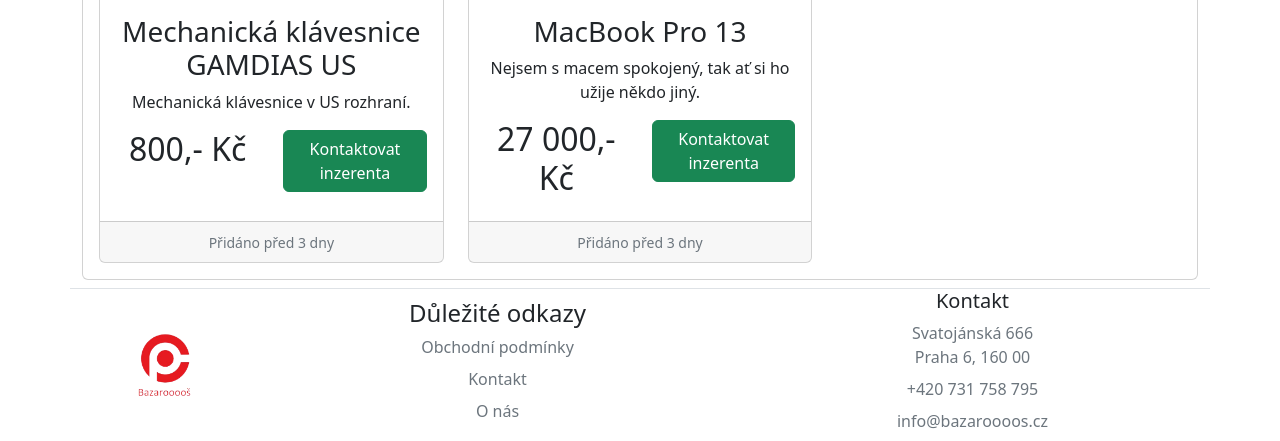
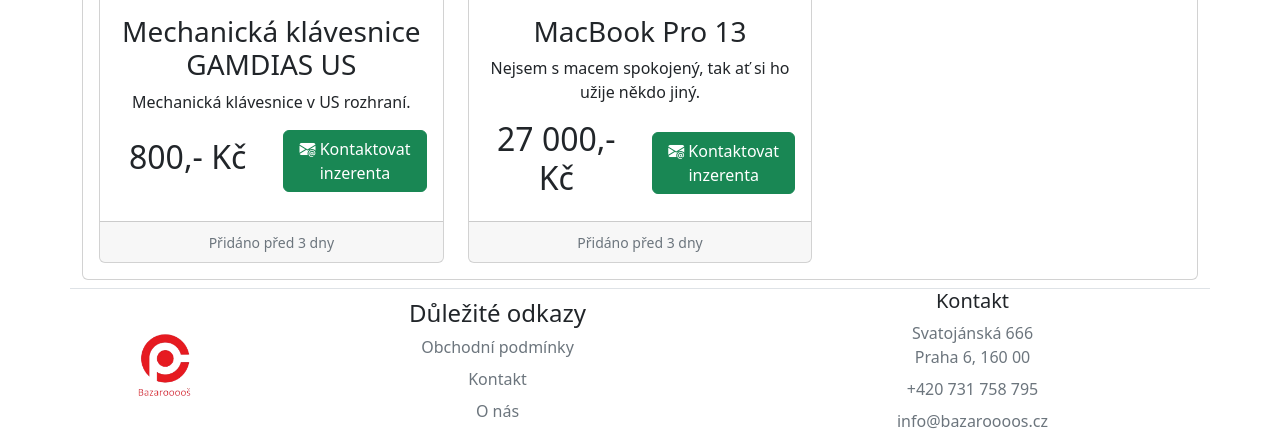
Before and after one commit to Jalquin/bazar, a PHP site: page / in a window 1280 px wide. Shown: the part 2243-2684 px from the top of the page. Run offline with PHP 8.4, Linux system fonts and the light colour scheme.

Commit message:
Version 1.5

```diff
--- a/contact.html
+++ b/contact.html
@@ -113,7 +113,7 @@
                     <div class="col-12 col-lg-6">
                         <div class="form-group">
                             <div class="mb-2">
-                                <label class="form-label" for="email">E-mail</label>
+                                <label class="form-label" for="email"><i class="bi bi-envelope-at"></i> E-mail</label>
                                 <input class="form-control" id="email" name="email" placeholder="name@example.com"
                                        required=""
                                        type="email">
--- a/css/style.css
+++ b/css/style.css
@@ -38,3 +38,8 @@
     width: auto;
     height: 70px;
 }
+
+.card-img-top {
+    object-fit: contain;
+    max-height:300px;
+}
--- a/faq.html
+++ b/faq.html
@@ -108,7 +108,7 @@
             <form class="col">
                 <div class="form-floating mb-3">
                     <input class="form-control" id="floatingInput" placeholder="name@example.com" type="email">
-                    <label for="floatingInput">Email</label>
+                    <label for="floatingInput"><i class="bi bi-envelope-at"></i> E-mail</label>
                 </div>
 
                 <div class="form-floating mb-3">
--- a/forgot.html
+++ b/forgot.html
@@ -51,12 +51,12 @@
             <h1>Zapomenuté heslo</h1>
             <form>
                 <div class="mb-3">
-                    <label class="form-label" for="email">Email</label>
+                    <label class="form-label" for="email"><i class="bi bi-envelope-at"></i> E-mail</label>
                     <input class="form-control" id="email" type="email">
                 </div>
                 <a class="btn btn-primary" href="profile.html">Odeslat</a>
             </form>
-            <a class="btn btn-link" href="login.html">Přihlásit se</a>
+            <a class="btn btn-link" href="login.html"><i class="bi bi-box-arrow-in-right"></i> Přihlásit se</a>
             <a class="btn btn-link" href="register.html">Registrovat</a>
         </div>
         <div class="col-12 col-lg-6">
--- a/index.html
+++ b/index.html
@@ -135,13 +135,13 @@
                         <div class="col">
                             <div class="card h-100">
                                 <img alt="Razer Viper" class="card-img-top"
-                                     src="https://dl.razerzone.com/OSvC/1028-1-en-v1.png">
+                                     src="https://cdn.myshoptet.com/usr/www.dashop.cz/user/shop/big/5270-1_1500x1000-4.png?602513f7">
                                 <div class="card-body">
                                     <h3 class="card-title">Razer Viper</h3>
                                     <p class="card-text">Produkt byl majitelem pouze rozbalen. Zboží je nepoužité.</p>
-                                    <div class="row">
+                                    <div class="row align-items-center">
                                         <div class="col h2">600,- Kč</div>
-                                        <div class="col"><a class="btn btn-success" href="#">Kontaktovat inzerenta</a>
+                                        <div class="col"><a class="btn btn-success" href="#"><i class="bi bi-envelope-at-fill"></i> Kontaktovat inzerenta</a>
                                         </div>
                                     </div>
                                 </div>
@@ -154,13 +154,13 @@
                             <div class="card h-100">
                                 <img alt="TUF GAMING Monitor"
                                      class="card-img-top"
-                                     src="https://interlink-static1.tsbohemia.cz/asus-tuf-gaming-vg27aq_ig343409.jpg">
+                                     src="https://www.penta.cz/asus-tuf-gaming-vg249q-new_ie13525472.jpg">
                                 <div class="card-body">
                                     <h3 class="card-title">TUF GAMING Monitor</h3>
                                     <p class="card-text">Přešel jsem na novější model. Monitor slouží bezchybně.</p>
-                                    <div class="row">
+                                    <div class="row align-items-center">
                                         <div class="col h2">1 700,- Kč</div>
-                                        <div class="col"><a class="btn btn-success" href="#">Kontaktovat inzerenta</a>
+                                        <div class="col"><a class="btn btn-success" href="#"><i class="bi bi-envelope-at-fill"></i> Kontaktovat inzerenta</a>
                                         </div>
                                     </div>
                                 </div>
@@ -173,14 +173,14 @@
                             <div class="card h-100">
                                 <img alt="Počítač DEL s monitorem, klávesnicí a myší"
                                      class="card-img-top"
-                                     src="https://5.imimg.com/data5/VM/ER/MY-249789/personal-computer-pc-250x250.jpg">
+                                     src="https://images.stilcomp.cz/obr/fullsize/49fg2g41s040/vyhodna-pc-sestava-dell-optiplex-790-sff-intel-core-i5-31-ghz-4-gb-ram-320-gb-hdd-dvd-windows-10-professional-19-monitor.jpeg">
                                 <div class="card-body">
                                     <h3 class="card-title">Počítač DEL s monitorem, klávesnicí a myší</h3>
                                     <p class="card-text">Tato kombinace mi sloužila věrně. Používám teď laptop a na pc
                                         se jenom práší, tak bych rád aby někomu posloužil :).</p>
-                                    <div class="row">
+                                    <div class="row align-items-center">
                                         <div class="col h2">1 500,- Kč</div>
-                                        <div class="col"><a class="btn btn-success" href="#">Kontaktovat inzerenta</a>
+                                        <div class="col"><a class="btn btn-success" href="#"><i class="bi bi-envelope-at-fill"></i> Kontaktovat inzerenta</a>
                                         </div>
                                     </div>
                                 </div>
@@ -193,13 +193,13 @@
                             <div class="card h-100">
                                 <img alt="Mechanická klávesnice GAMDIAS US"
                                      class="card-img-top"
-                                     src="https://www.gamdias.com/img/keyboard/HERMES_M4_HYBRID/HERMES_M4_HYBRID_Slogan_Small.png">
+                                     src="https://d46-a.sdn.cz/d_46/c_img_QQ_x/mKFQQ8.jpeg?fl=exf|res,1024,768,1|wrm,/watermark/sbazar.png,10,10|jpg,80,,1">
                                 <div class="card-body">
                                     <h3 class="card-title">Mechanická klávesnice GAMDIAS US</h3>
                                     <p class="card-text">Mechanická klávesnice v US rozhraní.</p>
-                                    <div class="row">
+                                    <div class="row align-items-center">
                                         <div class="col h2">800,- Kč</div>
-                                        <div class="col"><a class="btn btn-success" href="#">Kontaktovat inzerenta</a>
+                                        <div class="col"><a class="btn btn-success" href="#"><i class="bi bi-envelope-at-fill"></i> Kontaktovat inzerenta</a>
                                         </div>
                                     </div>
                                 </div>
@@ -212,13 +212,13 @@
                             <div class="card h-100">
                                 <img alt="MacBook Pro 13"
                                      class="card-img-top"
-                                     src="https://im9.cz/iR/importprodukt-orig/ed7/ed77c3e84789c7beaa7ebdfef58e3a2d--mmf250x250.jpg">
+                                     src="https://doc.iwant.cz/pic/Z3U4000501-600-600.jpg">
                                 <div class="card-body">
                                     <h3 class="card-title">MacBook Pro 13</h3>
                                     <p class="card-text">Nejsem s macem spokojený, tak ať si ho užije někdo jiný.</p>
-                                    <div class="row">
+                                    <div class="row align-items-center">
                                         <div class="col h2">27 000,- Kč</div>
-                                        <div class="col"><a class="btn btn-success" href="#">Kontaktovat inzerenta</a>
+                                        <div class="col"><a class="btn btn-success" href="#"><i class="bi bi-envelope-at-fill"></i> Kontaktovat inzerenta</a>
                                         </div>
                                     </div>
                                 </div>
--- a/login.html
+++ b/login.html
@@ -51,14 +51,14 @@
             <h1>Přihlášení</h1>
             <form>
                 <div class="mb-3">
-                    <label class="form-label" for="email">Email</label>
+                    <label class="form-label" for="email"><i class="bi bi-envelope-at"></i> E-mail</label>
                     <input class="form-control" id="email" type="email">
                 </div>
                 <div class="mb-3">
                     <label class="form-label" for="password">Heslo</label>
                     <input class="form-control" id="password" type="password">
                 </div>
-                <a class="btn btn-primary" href="profile.html">Přihlásit se</a>
+                <a class="btn btn-primary" href="profile.html"><i class="bi bi-box-arrow-in-right"></i> Přihlásit se</a>
             </form>
             <a class="btn btn-link" href="forgot.html">Zapomenuté heslo?</a>
             <a class="btn btn-link" href="register.html">Registrovat</a>
--- a/product1.html
+++ b/product1.html
@@ -39,7 +39,7 @@
             <nav aria-label="breadcrumb">
                 <ol class="breadcrumb">
                     <li class="breadcrumb-item"><a href="index.html">Home</a></li>
-                    <li class="breadcrumb-item"><a href="#">Produkty</a></li>
+                    <li class="breadcrumb-item"><a href="products.html">Produkty</a></li>
                     <li aria-current="page" class="breadcrumb-item active">Produkt 1</li>
                 </ol>
             </nav>
--- a/product2.html
+++ b/product2.html
@@ -39,7 +39,7 @@
             <nav aria-label="breadcrumb">
                 <ol class="breadcrumb">
                     <li class="breadcrumb-item"><a href="index.html">Home</a></li>
-                    <li class="breadcrumb-item"><a href="#">Produkty</a></li>
+                    <li class="breadcrumb-item"><a href="products.html">Produkty</a></li>
                     <li aria-current="page" class="breadcrumb-item active">Produkt 2</li>
                 </ol>
             </nav>
--- a/register.html
+++ b/register.html
@@ -62,7 +62,7 @@
                            type="text">
                 </div>
                 <div class="mb-3">
-                    <label class="form-label" for="email">Email</label>
+                    <label class="form-label" for="email"><i class="bi bi-envelope-at"></i> E-mail</label>
                     <input class="form-control" id="email" placeholder="example@example.com"
                            type="email">
                 </div>
@@ -83,7 +83,7 @@
                 </div>
                 <a class="btn btn-primary" href="profile.html">Registrovat</a>
             </form>
-            <a class="btn btn-link" href="login.html">Přihlásit se</a>
+            <a class="btn btn-link" href="login.html"><i class="bi bi-box-arrow-in-right"></i> Přihlásit se</a>
             <a class="btn btn-link" href="forgot.html">Zapomenuté heslo?</a>
         </div>
         <div class="col-12 col-lg-6">
```
Also changed, not shown: profile.html (+12 -3 lines).
